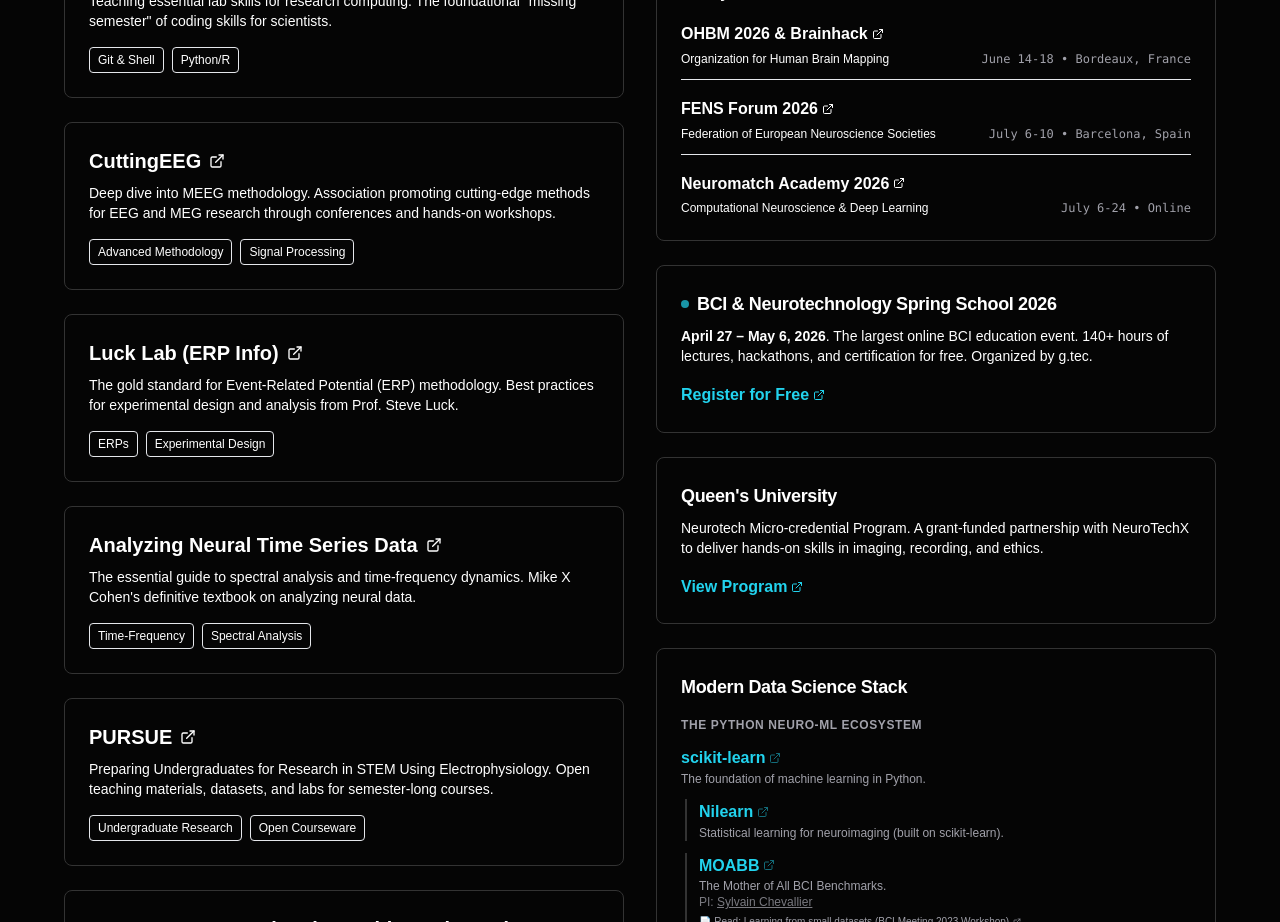
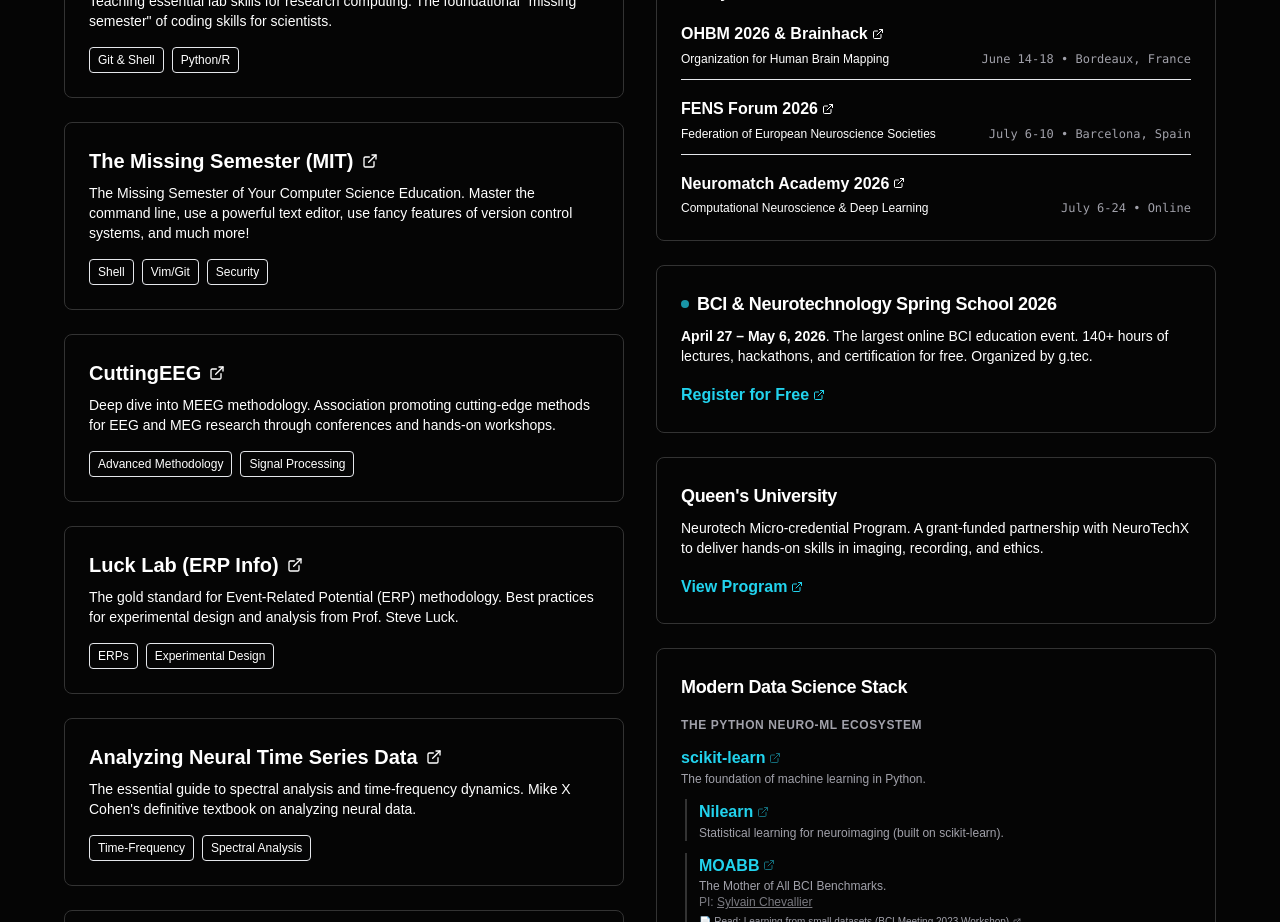
Before and after one commit to webntx/neurotechx-website, a Next.js app: page /education in a window 1280 px wide. Shown: the part 2360-3282 px from the top of the page. Built offline with nearby package versions, Linux system fonts and the light colour scheme; a web font is replaced by a local one.

Commit message:
feat: add MIT Missing Semester to Education page

```diff
--- a/src/app/education/page.tsx
+++ b/src/app/education/page.tsx
@@ -158,6 +158,20 @@
                             <div className="flex gap-2">
                                 <span className="text-xs bg-background px-2 py-1 rounded border">Git & Shell</span>
                                 <span className="text-xs bg-background px-2 py-1 rounded border">Python/R</span>
+                            </div>
+                        </div>
+
+                        <div className="card p-6 border-l-4 border-neuro-accent bg-muted/30 mt-6">
+                            <a href="https://missing.csail.mit.edu/" target="_blank" className="text-xl font-bold hover:text-neuro-accent mb-2 block flex items-center gap-2">
+                                The Missing Semester (MIT) <ExternalLink className="w-4 h-4" />
+                            </a>
+                            <p className="text-sm text-foreground/80 mb-4">
+                                The Missing Semester of Your Computer Science Education. Master the command line, use a powerful text editor, use fancy features of version control systems, and much more!
+                            </p>
+                            <div className="flex gap-2">
+                                <span className="text-xs bg-background px-2 py-1 rounded border">Shell</span>
+                                <span className="text-xs bg-background px-2 py-1 rounded border">Vim/Git</span>
+                                <span className="text-xs bg-background px-2 py-1 rounded border">Security</span>
                             </div>
                         </div>
 
```
